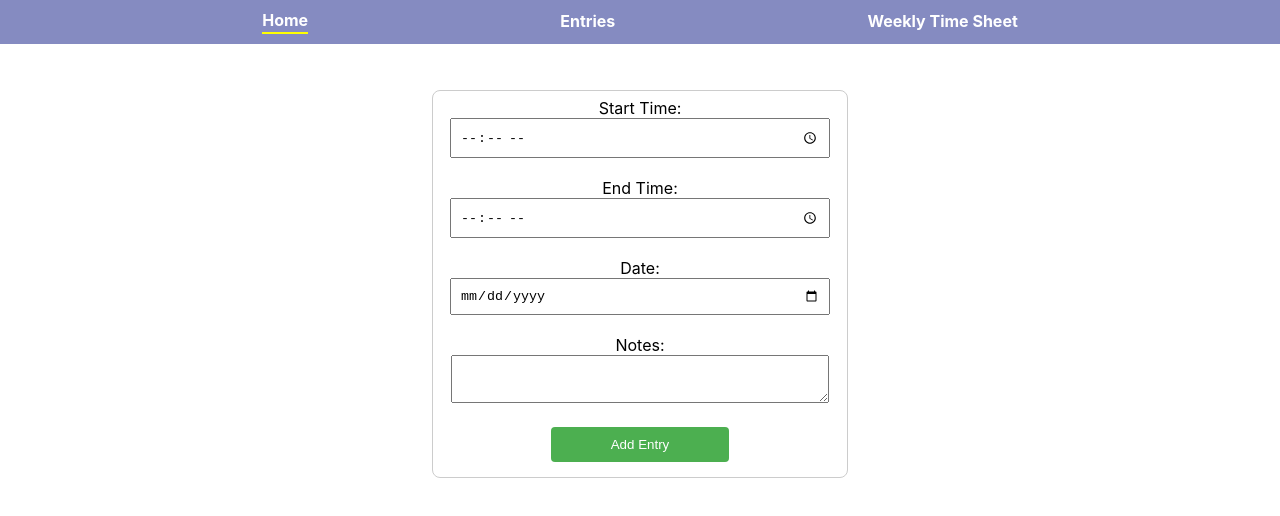
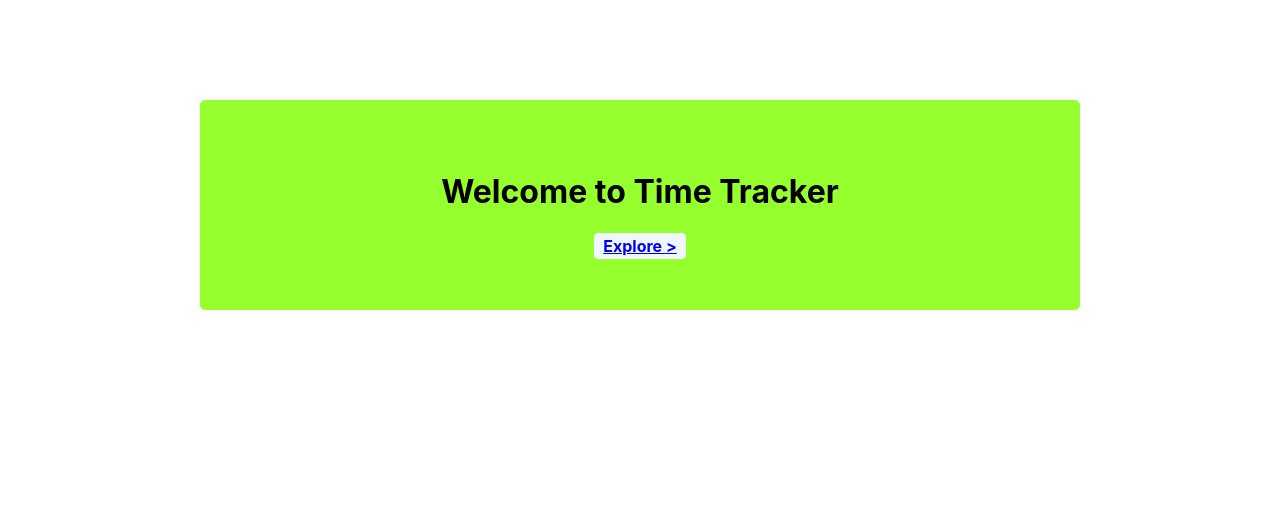
Before and after one commit to rashedevs/time-tracker-client, a React (Create React App) app: page / in a window 1280 px wide. Shown: the top 516 px of the page. Built offline with nearby package versions, Linux system fonts and the light colour scheme.

Commit message:
added greeting message and navigation button

```diff
--- a/src/App.css
+++ b/src/App.css
@@ -27,6 +27,26 @@
 .App-link {
   color: #61dafb;
 }
+.greeting{
+  display: flex;
+  flex-direction: column;
+  align-items: center;
+  justify-content: center;
+  background-color: rgb(150, 255, 46);
+  padding: 50px;
+  margin: 100px 200px;
+  border: 1px solid rgb(152, 255, 49);
+  border-radius: 5px;
+}
+.linkstyle{
+  color: "green";
+  text-decoration: "underline";
+  font-weight: 700;
+  background-color: aliceblue;
+  padding: 2px 8px;
+  border: 1px solid aliceblue;
+  border-radius: 4px;
+}
 
 @keyframes App-logo-spin {
   from {
--- a/src/App.js
+++ b/src/App.js
@@ -1,19 +1,49 @@
-import { Route, Routes } from "react-router-dom";
+import React, { useState } from "react";
+import { Route, Routes, Link } from "react-router-dom";
 import "./App.css";
 import Header from "./Components/Header/Header";
 import Home from "./Components/Home/Home";
 import Entries from "./Components/Entries/Entries";
 import WeeklySheet from "./Components/WeeklySheet/WeeklySheet";
 
+function Greeting({ onExploreClick }) {
+  return (
+    <div className="greeting">
+      <h1>Welcome to Time Tracker</h1>
+      <nav className="linkstyle">
+        <Link to="/home" onClick={onExploreClick}>
+          Explore {" >"}
+        </Link>
+      </nav>
+    </div>
+  );
+}
+
 function App() {
+  const [showGreeting, setShowGreeting] = useState(true);
+
+  const handleExploreClick = () => {
+    setShowGreeting(false);
+  };
+
   return (
     <div className="App">
-      <Header></Header>
-      <Routes>
-        <Route path="/" element={<Home />} />
-        <Route path="/entries" element={<Entries />} />
-        <Route path="/weeklysheet" element={<WeeklySheet />} />
-      </Routes>
+      {showGreeting && (
+        <Routes>
+          <Route
+            path="/*"
+            element={<Greeting onExploreClick={handleExploreClick} />}
+          />
+        </Routes>
+      )}
+      {!showGreeting && <Header />}
+      {!showGreeting && (
+        <Routes>
+          <Route path="/home" element={<Home />} />
+          <Route path="/entries" element={<Entries />} />
+          <Route path="/weeklysheet" element={<WeeklySheet />} />
+        </Routes>
+      )}
     </div>
   );
 }
--- a/src/Components/Header/Header.js
+++ b/src/Components/Header/Header.js
@@ -5,7 +5,7 @@ const Header = () => {
   return (
     <div>
       <nav className="nav-container">
-        <CustomLink to="/">Home</CustomLink>
+        <CustomLink to="/home">Home</CustomLink>
         <CustomLink to="/entries">Entries</CustomLink>
         <CustomLink to="/weeklysheet">Weekly Time Sheet</CustomLink>
       </nav>
--- a/src/Components/Home/Home.js
+++ b/src/Components/Home/Home.js
@@ -22,7 +22,7 @@ const Home = () => {
   const handleAddButtonClick = async () => {
     // Create the data object in the required format
     const postData = {
-      user_id: 1, // Assuming a static user_id for this example
+      user_id: 1,
       date: formData.date,
       start_time: formData.startTime,
       end_time: formData.endTime,
```
